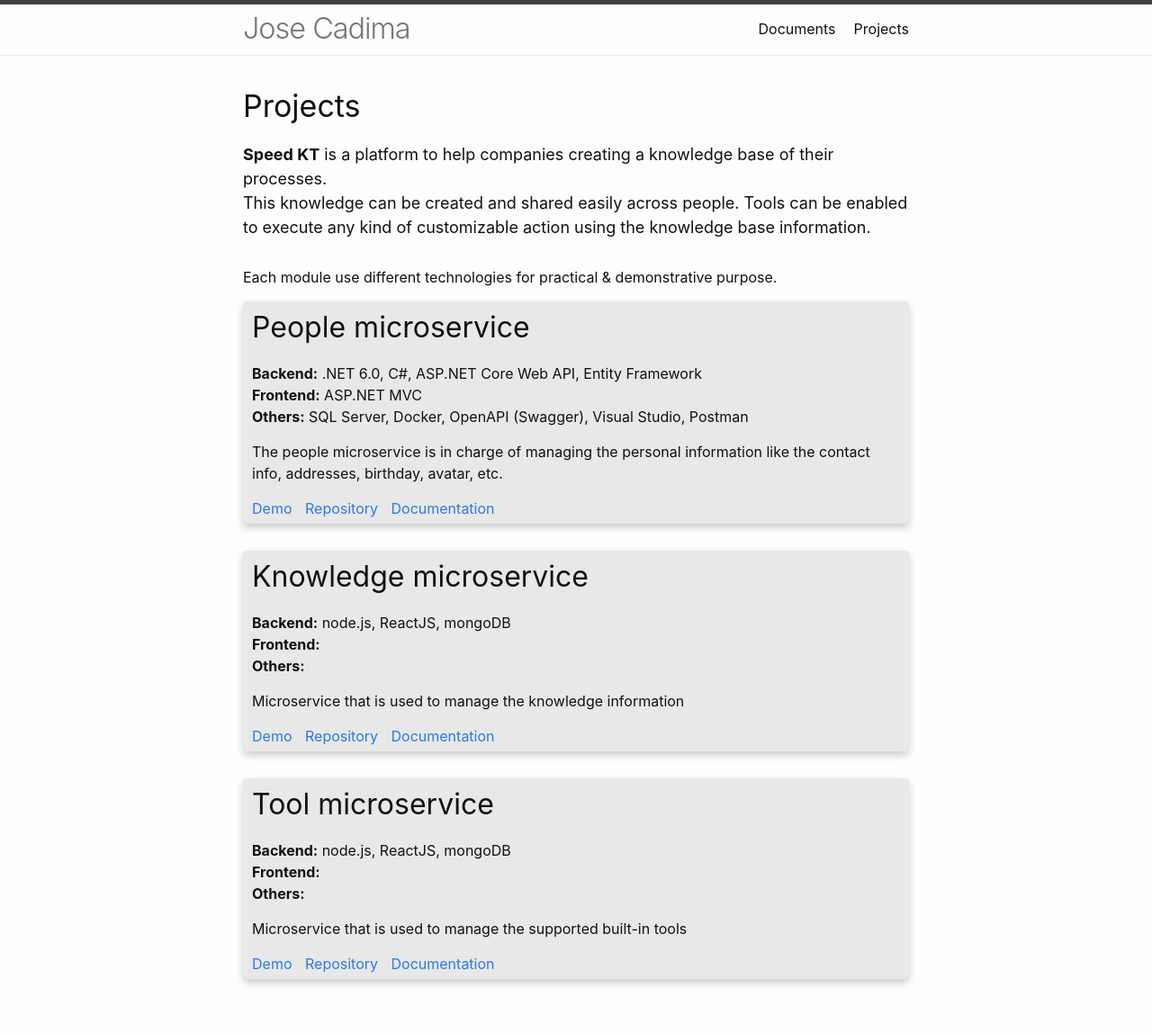
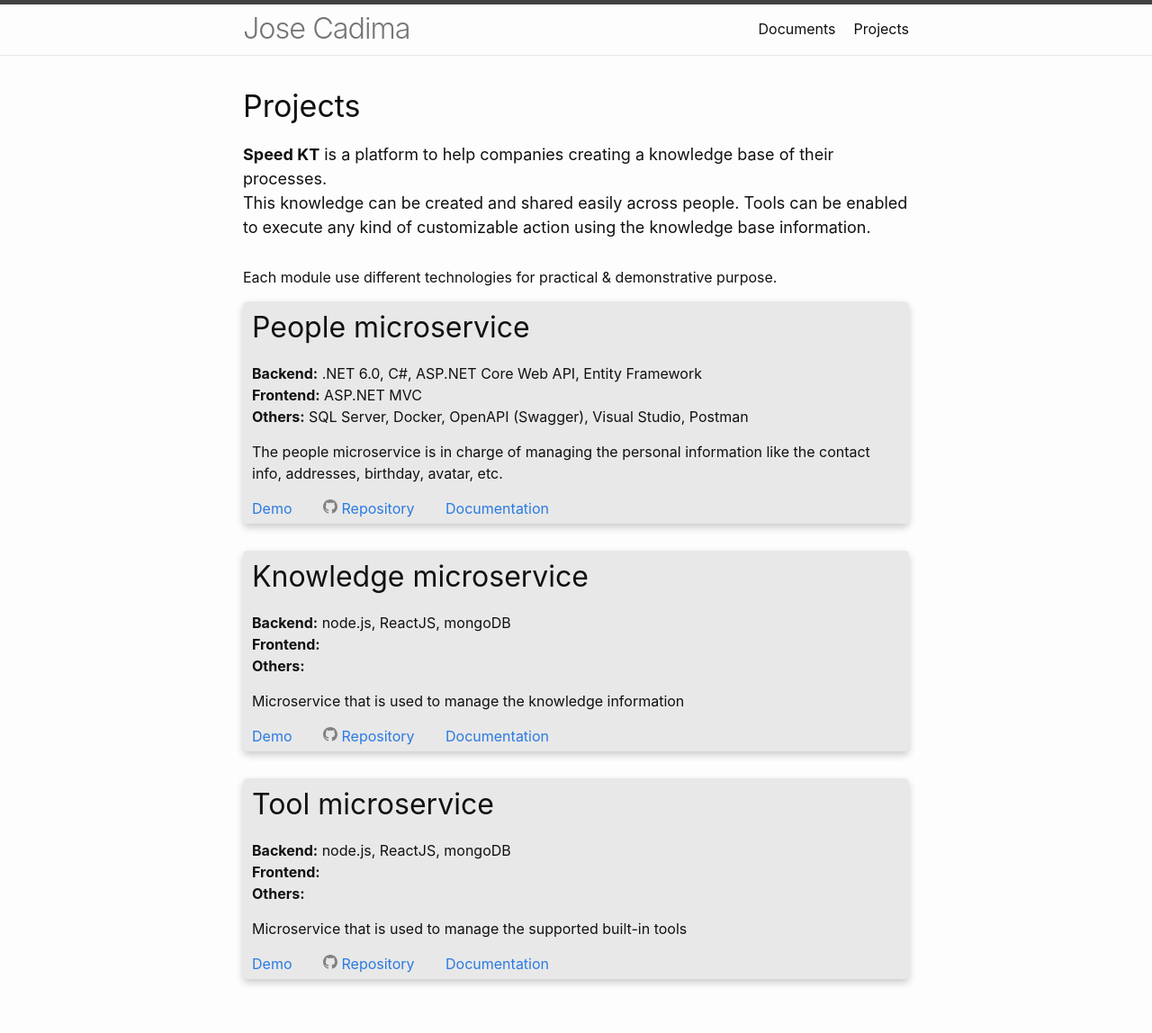
Before and after one commit to josecadima/josecadima.github.io, a Jekyll site: the page built from project.markdown, in a window 1280 px wide. Shown: the whole page at 90% size. Built offline with Jekyll 4.4.1, drawn with Linux system fonts in a browser that asks for light colours.

Commit message:
Updated Repository link on projects page

```diff
--- a/_data/project.yml
+++ b/_data/project.yml
@@ -5,7 +5,7 @@
   documentation: /projectpeople.html
   description: The people microservice is in charge of managing the personal information like the contact info, addresses, birthday, avatar, etc.
   demo: projectpeople.gif
-  repository: github repo
+  repository: speedkt-people-api
 - name: Knowledge microservice
   be-technology: node.js, ReactJS, mongoDB
   fe-technology:
@@ -13,7 +13,7 @@
   documentation: /projectknowledge.html
   description: Microservice that is used to manage the knowledge information
   demo: projecttool.gif
-  repository: github repo
+  repository: speedkt-knowledge-api
 - name: Tool microservice
   be-technology: node.js, ReactJS, mongoDB
   fe-technology:
@@ -21,4 +21,4 @@
   documentation: /projecttool.html
   description: Microservice that is used to manage the supported built-in tools
   demo: projecttool.gif
-  repository: github repo
+  repository: speedkt-tool-api
--- a/_sass/minima/_base.scss
+++ b/_sass/minima/_base.scss
@@ -213,8 +213,6 @@
     height: 16px;
     display: inline-block;
     fill: #{$grey-color};
-    padding-right: 5px;
-    vertical-align: text-top;
 }
 
 .social-media-list {
--- a/_sass/project.scss
+++ b/_sass/project.scss
@@ -11,6 +11,6 @@
 
 .project-links {
     a {
-        margin-right: 10px;
+        margin-right: 30px;
     }
 }
--- a/project.markdown
+++ b/project.markdown
@@ -18,7 +18,10 @@
 
         <div class="project-links">
             <a href="{{ item.demo }}"> Demo </a>
-            <a href="{{ item.repository }}"> Repository </a>
+            <a href="https://github.com/{{ site.github_username }}/{{ item.repository }}">
+                <svg class="svg-icon"><use xlink:href="{{ '/assets/minima-social-icons.svg#github' | relative_url }}"></use></svg>
+                <span>Repository</span>
+            </a>
             <a href="{{ item.documentation }} "> Documentation</a>
         </div>
     </div>
```
